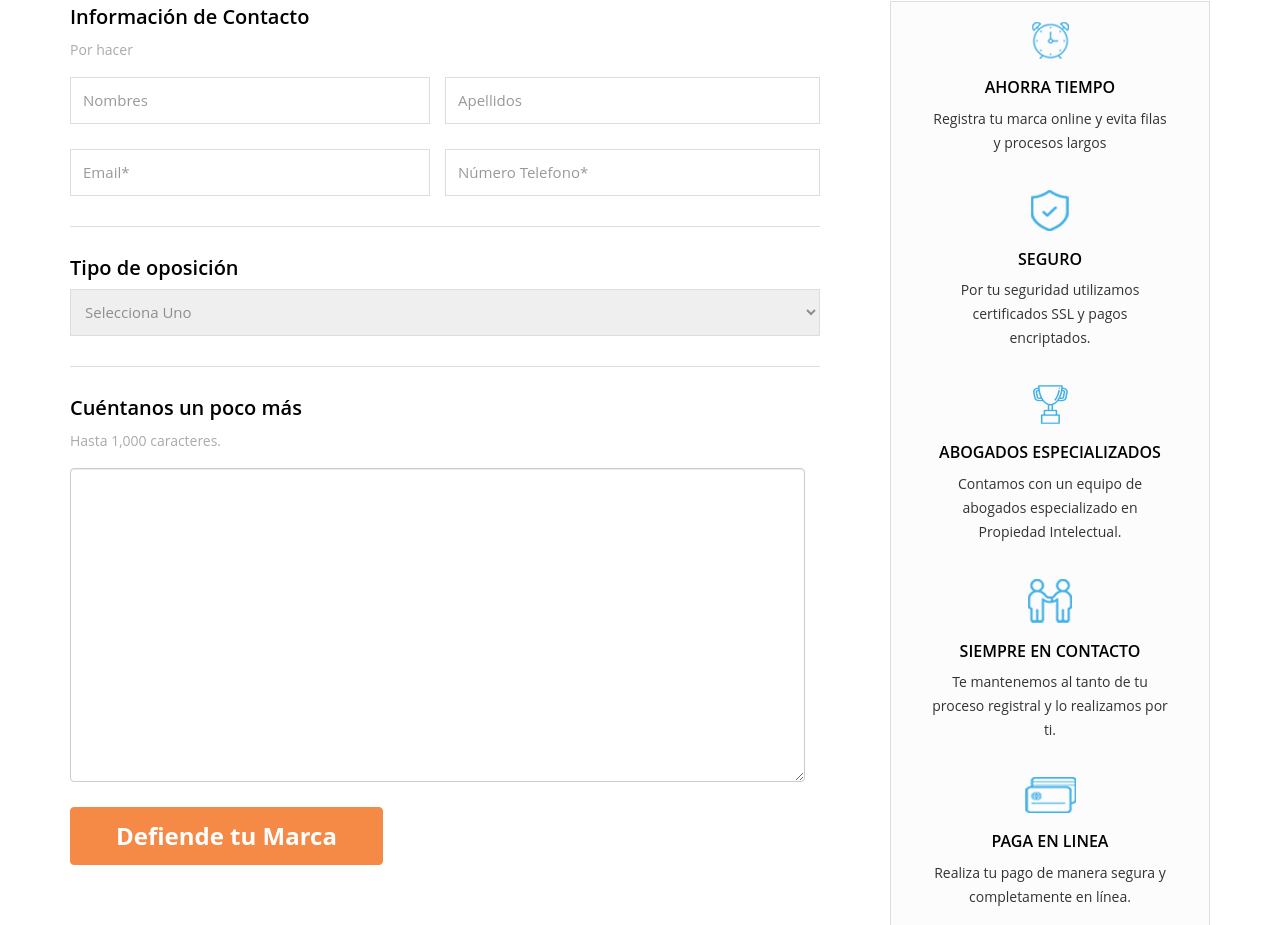
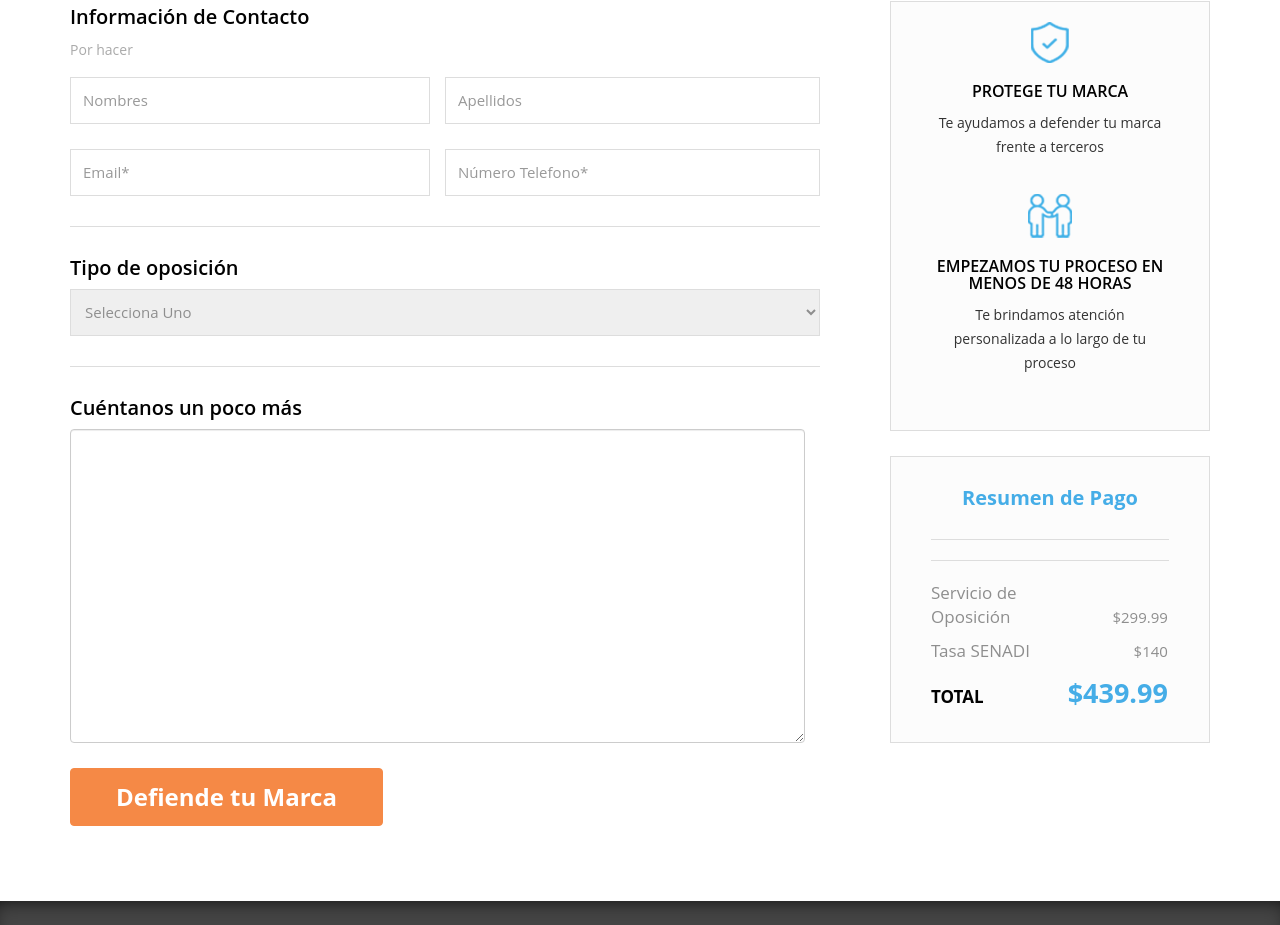
Before and after one commit to isidrolo80/pagina_smartup, a plain HTML site: page procedimiento_oposicion.html in a window 1280 px wide. Shown: the part 319-1244 px from the top of the page. Drawn offline with nearby package versions, Linux system fonts and the light colour scheme.

Commit message:
Terminado modulo de oposicion en propiedad intelectual

```diff
--- a/procedimiento_oposicion.html
+++ b/procedimiento_oposicion.html
@@ -164,7 +164,6 @@
                     <hr />
                     <!--Choose Service-->
                     <h2>Cuéntanos un poco más</h2>
-                    <p>Hasta 1,000 caracteres.</p>
                     <div class="form-group col-md-12 col-sm-12 col-xs-12">
                       <textarea class="form-control" rows="15" id="descripcion" name="descripcion" placeholder="Descripción de la marca" type="text"/> </textarea>
                     </div>
@@ -184,24 +183,19 @@
 
 
                     <div class="booking_summary hidden-lg  hidden-md hidden-sm">
-                      <h1>Booking Summary</h1>
-                      <ul>
-                        <li><i class="fa fa-home" aria-hidden="true"></i>Home Cleaning</li>
-                        <li><i class="fa fa-calendar" aria-hidden="true"></i>Cleaning date</li>
-                        <li><i class="fa fa-refresh" aria-hidden="true"></i>Every 2 weeks</li>
-                      </ul>
+                      <h1>Resumen de Pago</h1>
                       <div class="price_totle">
                         <div class="subtotal">
-                          <div class="heading text-left">SUBTOTAL</div>
-                          <div class="price text-right">$119.00</div>
+                          <div class="heading text-left">Servicio de Oposición</div>
+                          <div class="price text-right">$299.99</div>
                         </div>
                         <div class="subtotal">
-                          <div class="heading text-left">DISCOUNT</div>
-                          <div class="price text-right">$17.85</div>
+                          <div class="heading text-left">Tasa SENADI</div>
+                          <div class="price text-right">$140.00</div>
                         </div>
                         <div class="subtotal">
                           <div class="heading text-left">TOTAL:</div>
-                          <div class="price text-right">$101.15</div>
+                          <div class="price text-right">$439.99</div>
                         </div>
                       </div>
                     </div>
@@ -225,64 +219,39 @@
           <div class="contact_information_right text-center">
             <div class="booking_summary">
               <div class="icon_box_one">
-                <div class="icons"><img src="images/booking/time3.png" alt="time3" /></div>
-                <div class="box_content">
-                  <h4>AHORRA TIEMPO</h4>
-                  <p>Registra tu marca online y evita filas y procesos largos</p>
-                </div>
-              </div>
-              <div class="icon_box_one">
                 <div class="icons"><img src="images/booking/Safety3.png" alt="Safety3" /></div>
                 <div class="box_content">
-                  <h4>SEGURO</h4>
-                  <p>Por tu seguridad utilizamos certificados SSL y pagos encriptados.</p>
-                </div>
-              </div>
-              <div class="icon_box_one">
-                <div class="icons"><img src="images/booking/best3.png" alt="best3" /></div>
-                <div class="box_content">
-                  <h4>ABOGADOS ESPECIALIZADOS</h4>
-                  <p>Contamos con un equipo de abogados especializado en Propiedad Intelectual.</p>
+                  <h4>PROTEGE TU MARCA</h4>
+                  <p>Te ayudamos a defender tu marca frente a terceros</p>
                 </div>
               </div>
               <div class="icon_box_one">
                 <div class="icons"><img src="images/booking/touch3.png" alt="touch3" /></div>
                 <div class="box_content">
-                  <h4>SIEMPRE EN CONTACTO</h4>
-                  <p>Te mantenemos al tanto de tu proceso registral y lo realizamos por ti.</p>
+                  <h4>EMPEZAMOS TU PROCESO EN MENOS DE 48 HORAS</h4>
+                  <p>Te brindamos atención personalizada a lo largo de tu proceso </p>
                 </div>
               </div>
-              <div class="icon_box_one">
-                <div class="icons"><img src="images/booking/cash3.png" alt="cash3" /></div>
-                <div class="box_content">
-                  <h4>PAGA EN LINEA</h4>
-                  <p>Realiza tu pago de manera segura y completamente en línea.</p>
-                </div>
-              </div>
-            <div class="box_btn">
-                <a href="" style="font-size: 18px">Aprende más sobre tu marca</a>
-              </div>
             </div>
+
+
             <div class="booking_summary hidden-xs">
-              <h1>Descripción del pago</h1>
-              <ul>
-                <li><i class="fa fa-home" aria-hidden="true"></i>Registro de marca</li>
-                <li><i class="fa fa-calendar" aria-hidden="true"></i>Tasa SENADI</li>
-              </ul>
+              <h1>Resumen de Pago</h1>
               <div class="price_totle">
                 <div class="subtotal">
-                  <div class="heading text-left">Registro e Informe de Viabilidad</div>
-                  <div class="price text-right">$209.99</div>
+                  <div class="heading text-left">Servicio de Oposición</div>
+                  <div class="price text-right">$299.99</div>
                 </div>
                 <div class="subtotal">
                   <div class="heading text-left">Tasa SENADI</div>
-                  <div class="price text-right">$224.00</div>
+                  <div class="price text-right">$140</div>
                 </div>
                 <div class="subtotal">
                   <div class="heading text-left">TOTAL</div>
-                  <div class="price text-right">$433.99</div>
+                  <div class="price text-right">$439.99</div>
                 </div>
               </div>
+
             </div>
           </div>
         </div>
```
